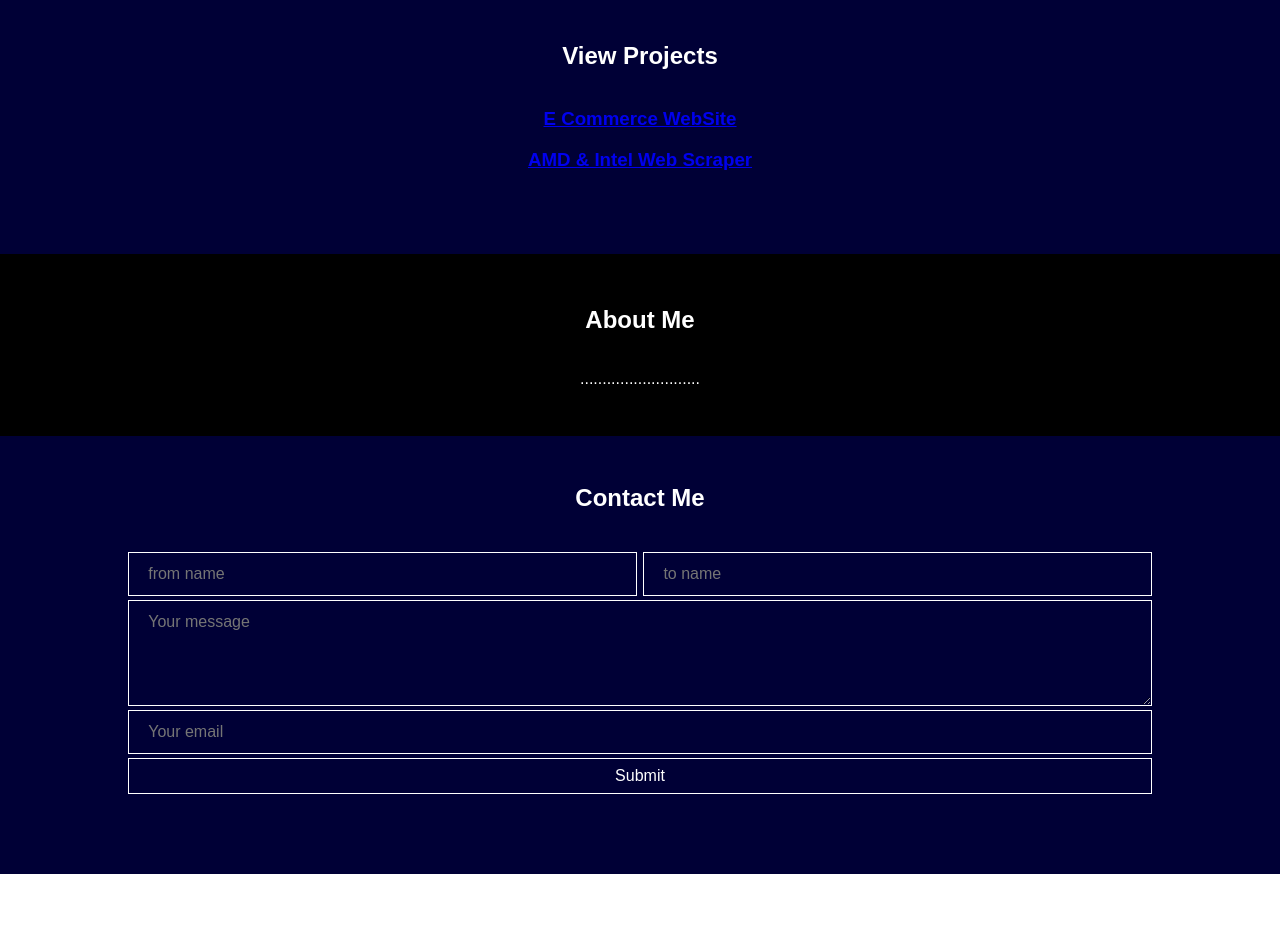
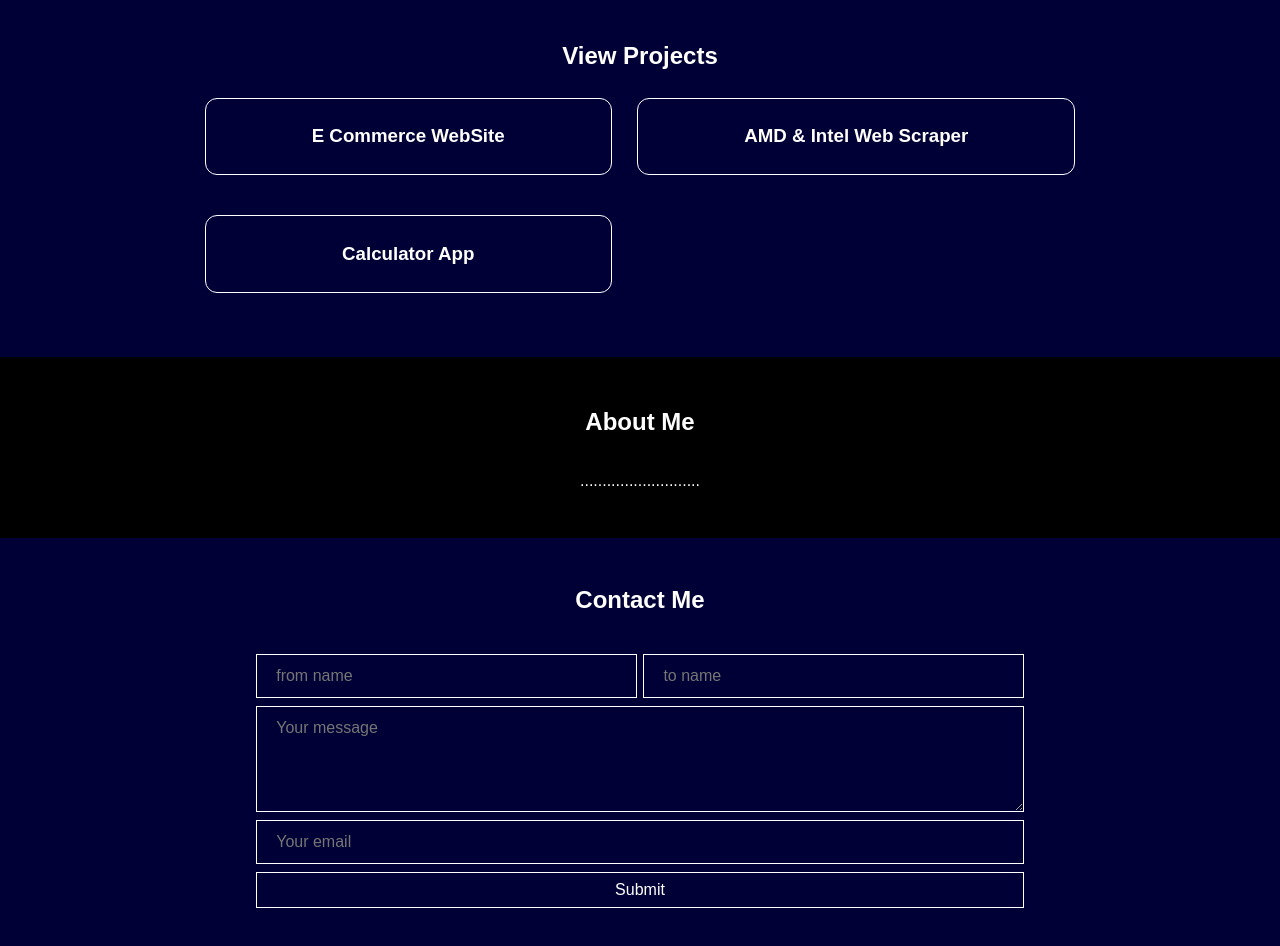
Before and after one commit to JordanDickersonRev/My_PortfolioSite, a React (Create React App) app: page / in a window 1280 px wide. Shown: the part 720-1666 px from the top of the page. Before the commit the page ends 1594 px from the top, so only its background shows below. Built offline with nearby package versions, Linux system fonts and the light colour scheme.

Commit message:
projectPage & #viewProject layout is complete

```diff
--- a/src/App.css
+++ b/src/App.css
@@ -2,17 +2,18 @@
   font-family: Arial, Helvetica, sans-serif;
   text-align: center;
   scroll-behavior: smooth;
+  text-decoration: none;
 }
 
 h1 {
   margin-top: 8vh;
   color:rgb(255, 255, 255);
 }
-h2, p{color:rgb(255, 255, 255);}
+
+h2, h3, p{color:rgb(255, 255, 255);}
 
 /*All Links in app*/
 .link {
-  text-decoration: none;
   font-size: 2.5vh;
   color: rgb(255, 255, 255);
 }
@@ -44,7 +45,18 @@ h2, p{color:rgb(255, 255, 255);}
 /*home page only*/
 .mySection img{ max-width: 100%;}
 .skills{margin: 4vh 0vw;}
-#viewProjects{margin-bottom: 4vh;}
+
+#viewProjects div{
+  border: 0.1vh solid rgb(255, 255, 255);
+  border-radius: 1.5vh;
+  cursor: pointer;
+  margin: 1vh 1vw 4vh;
+  padding: 1vh 2vw;
+}
+
+#viewProjects div:hover {
+  background: rgb(0, 0, 0);
+}
 /*home page only end*/
 
 /*project page*/
@@ -66,27 +78,27 @@ h2, p{color:rgb(255, 255, 255);}
 .contact form{
   display: grid;
   justify-content: center;
-  gap: 0.5vh 0.5vw;
+  gap: 1vh 0.5vw;
   grid-template-columns: auto;
 }
 
 .contact-section1 {
   display: grid;
   grid-template-columns: auto;
-  gap: 0.5vh 0.5vw;
+  gap: 1vh 0.5vw;
 }
 
 .contact button{
   padding: 1vh 0vw;
   font-size: 2vh;
-  width: 80vw;
+  width: 60vw;
   border: 0.1vh solid rgb(255, 255, 255);
   background:rgb(0, 0, 54);
   color: rgb(255, 255, 255);
   cursor: pointer;
 }
 
-.contact button:hover{ background:rgb(15, 81, 181);}
+.contact button:hover{ background:rgb(0, 0, 0);}
 
 .contact-item1, .contact-item2,
 .contact-item3, .contact-item4 {
@@ -127,6 +139,11 @@ h2, p{color:rgb(255, 255, 255);}
     align-items: center;
   }
 
+  #viewProjects {
+    display: grid;
+    grid-template-columns: auto auto;
+  }
+
   .contact-section1{grid-template-columns: auto auto;}
 }
 /* End of Responsive */
--- a/src/pages/home.js
+++ b/src/pages/home.js
@@ -1,19 +1,11 @@
 import About from './about';
 import Contact from './contact';
 import { Link } from 'react-router-dom';
+import {project1} from './project1Files';
+import {project2} from './project2Files';
+import {project3} from './project3Files';
 
 function Home(){
-
-    let project1Name = 'E Commerce WebSite';
-    let project1Summary = '';
-    let project1Description = '';
-    let project1Video = '';
-
-    let project2Name = 'AMD & Intel Web Scraper';
-    let project2Summary = '';
-    let project2Description = '';
-    let project2Video = '';
-
     return(
         <div>
             <div className='homePage'>
@@ -33,30 +25,51 @@ function Home(){
                 </div>
                 <h2>View Projects</h2>
                 <div id='viewProjects'>
+                    <Link className='project'
+                    to={`/projects/${project1.name}`}
+                    state={{ name: project1.name,
+                            summary: project1.summary,
+                            description: project1.description,
+                            difficulties: project1.difficulties,
+                            foresight: project1.foresight,
+                            video: project1.video,
+                            code: project1.code
+                        }}>
                         <div>
+                            <h3>{project1.name}</h3>
+                            <p>{project1.summary}</p>
+                        </div>
+                    </Link>
                     <Link className='project'
-                        to={`/projects/${project1Name}`}
-                        state={{ name: project1Name,
-                                summary: project1Summary,
-                                description: project1Description,
-                                video: project1Video
+                    to={`/projects/${project2.name}`}
+                    state={{ name: project2.name,
+                            summary: project2.summary,
+                            description: project2.description,
+                            difficulties: project2.difficulties,
+                            foresight: project2.foresight,
+                            video: project2.video,
+                            code: project2.code
                         }}>
-                            <h3>{project1Name}</h3>
-                            <p>{project1Summary}</p>
+                        <div>
+                            <h3>{project2.name}</h3>
+                            <p>{project2.summary}</p>
+                        </div>
                     </Link>
+                    <Link className='project'
+                    to={`/projects/${project3.name}`}
+                    state={{ name: project3.name,
+                            summary: project3.summary,
+                            description: project3.description,
+                            difficulties: project3.difficulties,
+                            foresight: project3.foresight,
+                            video: project3.video,
+                            code: project3.code
+                        }}>
+                        <div>
+                            <h3>{project3.name}</h3>
+                            <p>{project3.summary}</p>
                         </div>
-                    <div>
-                        <Link className='project'
-                        to={`/projects/${project2Name}`}
-                        state={{ name: project2Name,
-                                summary: project2Summary,
-                                description: project2Description,
-                                video: project2Video
-                            }}>
-                            <h3>{project2Name}</h3>
-                            <p>{project2Summary}</p>
                     </Link>
-                    </div>
                 </div>
             </div>
             <div id='about'><About/></div>
--- /dev/null
+++ b/src/pages/project1Files.js
@@ -0,0 +1,9 @@
+export const project1 = {
+    name : `E Commerce WebSite`,
+    summary : ``,
+    description : ``,
+    difficulties : ``,
+    foresight : ``,
+    video : ``,
+    code : ``
+};
--- /dev/null
+++ b/src/pages/project2Files.js
@@ -0,0 +1,9 @@
+export const project2 = {
+    name : `AMD & Intel Web Scraper`,
+    summary : ``,
+    description : ``,
+    difficulties : ``,
+    foresight : ``,
+    video : ``,
+    code : ``
+};
--- /dev/null
+++ b/src/pages/project3Files.js
@@ -0,0 +1,9 @@
+export const project3 = {
+    name : `Calculator App`,
+    summary : ``,
+    description : ``,
+    difficulties : ``,
+    foresight : ``,
+    video : ``,
+    code : ``
+};
--- a/src/pages/projectPage.js
+++ b/src/pages/projectPage.js
@@ -1,15 +1,25 @@
 import { useLocation } from "react-router-dom"
+import {HashLink} from 'react-router-hash-link';
 
 function ProjectPage(){
     const location = useLocation();
-    const { name, summary, description, video} = location.state;
+    const { name, summary, description, difficulties, foresight, video, code} = location.state;
 
     return(
         <div className="projectPage">
             <h2>{name}</h2>
+            <h3>Summary</h3>
             <p>{summary}</p>
+            <h3>Description</h3>
             <p>{description}</p>
+            <h3>Difficulties</h3>
+            <p>{difficulties}</p>
+            <h3>Foresight</h3>
+            <p>{foresight}</p>
+            <div id='video'>
+                <h3>Video</h3>
 
+            </div>
         </div>
     )
 
```
Lines whose indentation alone changed are shown as unchanged.
